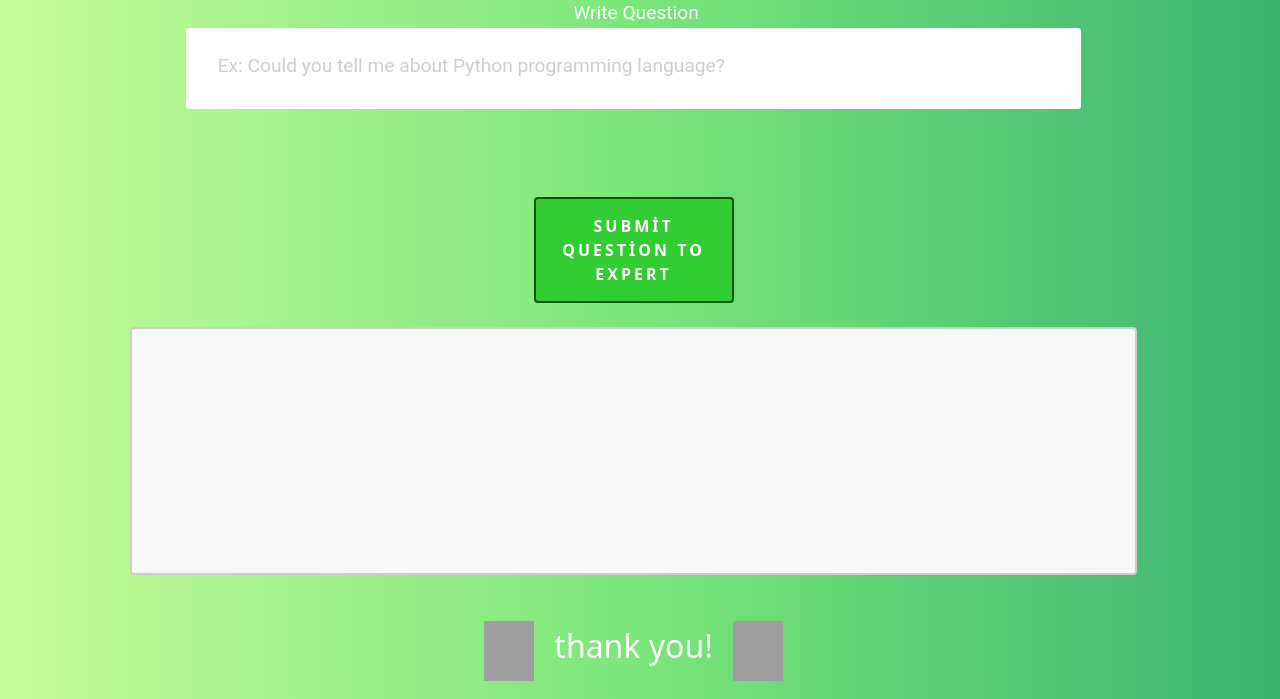
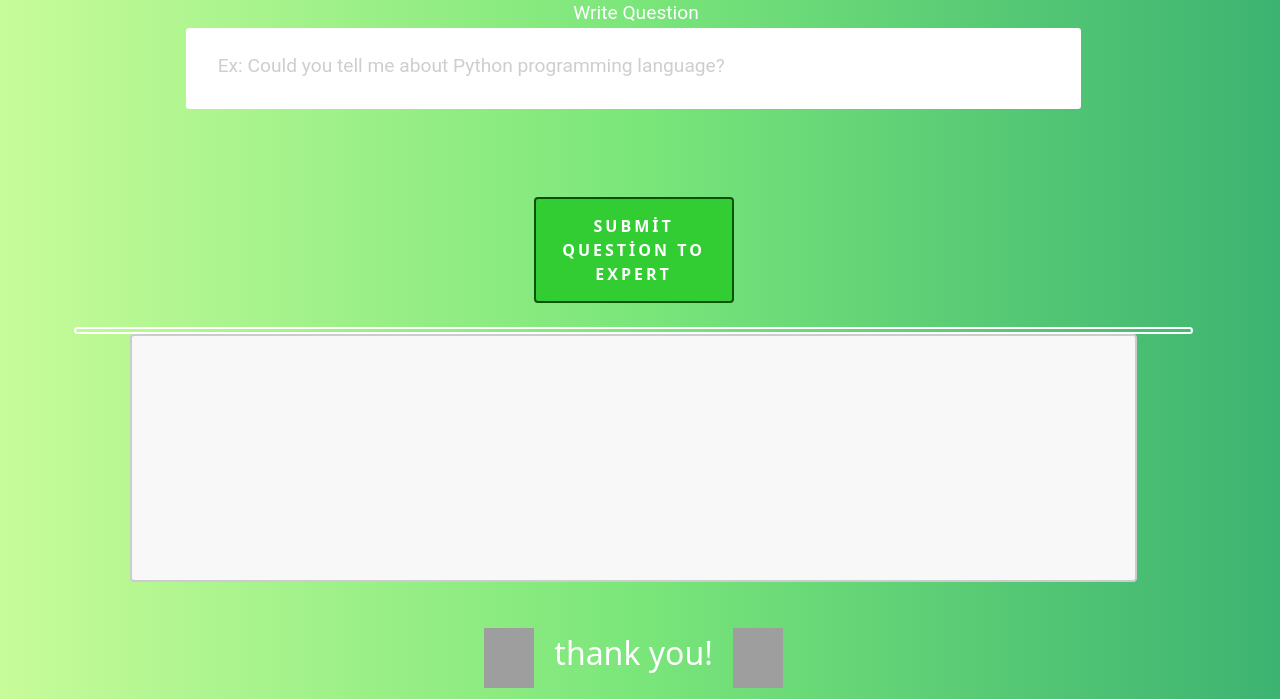
Before and after one commit to zelihaerim/Learning_NLP, a Flask app: page / in a window 1280 px wide. Shown: the part 101-800 px from the top of the page. Run offline with Flask 3, Linux system fonts and the light colour scheme; grey boxes are pictures that could not be loaded.

Commit message:
zerim : in index file previous question added, as it comes to client.py file question text rendered to html file.

```diff
--- a/ollma_prompt_app/client.py
+++ b/ollma_prompt_app/client.py
@@ -1,5 +1,6 @@
 from flask import Flask, redirect, url_for, render_template, request, jsonify
 import requests
+from colorama import Fore, Style
 
 app = Flask(__name__)
 
@@ -16,8 +17,8 @@ def home():
             result = response_data.get('output', 'Cevap alınamadı')
         except Exception as e:
             result = f"Hata oluştu: {str(e)}"
-        return render_template("index.html", text=result)
-    return render_template("index.html", text="")
+        return render_template("index.html", text=result, question_1='Previous Question : ' + user_input)
+    return render_template("index.html", text="", question_1="")
 
 if __name__ == "__main__":
     app.run(debug=True)
--- a/ollma_prompt_app/templates/index.html
+++ b/ollma_prompt_app/templates/index.html
@@ -103,6 +103,7 @@
             opacity: 1; /* Firefox */
         }
     </style>
+
 </head>
 <body>
     <div>
@@ -119,16 +120,18 @@
 
         <div style="text-align:center;">
             <!-- Form -->
-            <form  style="align-items: center;" method="POST">
+            <form style="align-items: center;" method="POST" id="questionForm">
                 <label for="user_input" class="form__label_v2">Write Question</label>
-                <input type="text" class="form__input" id="user_input" name ="user_input" placeholder="Ex: Could you tell me about Python programming language?" required />
+                <input type="text" class="form__input" id="user_input" name="user_input" placeholder="Ex: Could you tell me about Python programming language?" required />
                 <label for="user_input" class="form__label">Question</label>
                 <br><br>
-                <button class='btn' type="submit" id="submitButton">Submit Question to Expert</button>
+                <button class="btn" type="submit" id="submitButton">Submit Question to Expert</button>
                 <br><br>
-                <textarea rows="10" cols="100" readonly> {{ text }} </textarea>
+                <div style="border-width: 2px; border-style: solid; border-color: #fff; border-radius: 5px;">
+                    <label for="user_input" class="form__label_v2" style="margin: 3px;">{{question_1}}</label>
+                </div>
+                <textarea rows="10" cols="100" id="textArea" readonly>{{ text }}</textarea>
             </form>
-
         </div>
 
         <div style="display: flex; align-items: center; justify-content: center; margin-top: 40px;">
@@ -141,6 +144,7 @@
             </div>
         </div>
 
+
     </div>
 
 </body>
```
